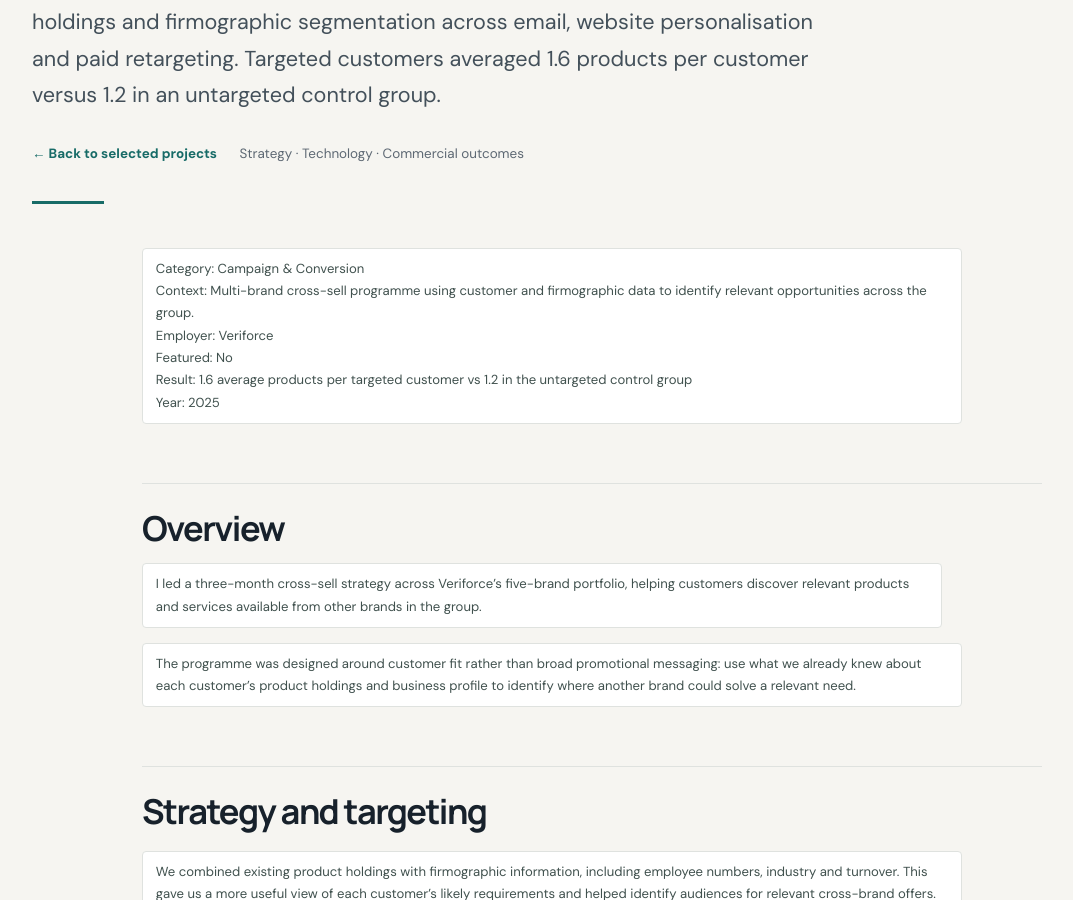
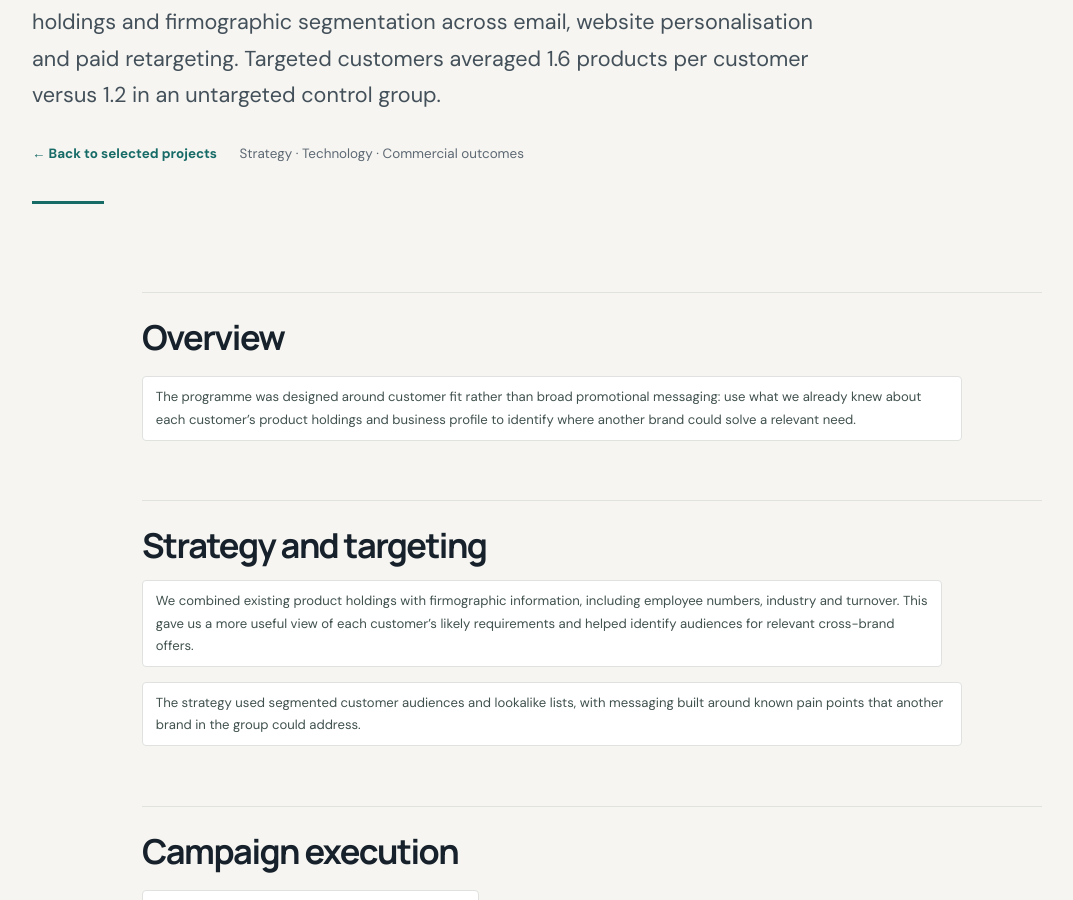
Before and after one commit to georgefwmurray/Marketing-Operations-Control-Centre, a Jekyll site: the page built from Campaign & Commercial Projects/Cross-Sell-Campaign.md, in a window 1280 px wide and 900 px high, scrolled down 343 px. Shown: the whole window, without its empty margins (48-1121 px from the left). Built offline with Jekyll 4.4.1, drawn with Linux system fonts in a browser that asks for light colours.

Commit message:
PR 1: clean project case-study pages

```diff
--- a/Campaign & Commercial Projects/Cross-Sell-Campaign.md
+++ b/Campaign & Commercial Projects/Cross-Sell-Campaign.md
@@ -2,19 +2,6 @@
 title: "Cross-Sell Campaign: 1.6 vs 1.2 Products per Customer"
 description: "Led a three-month, multi-brand cross-sell strategy using customer product holdings and firmographic segmentation across email, website personalisation and paid retargeting. Targeted customers averaged 1.6 products per customer versus 1.2 in an untargeted control group."
 ---
-
-# Cross-Sell Campaign
-
-[Home](../index.html) • [Agent Registry](../Agent-Registry.html) • [Results](../Results.html) • [Roadmap](../Roadmap.html) • [Campaign & Commercial Projects](../Campaign-Commercial-Projects.html) • [Leadership & Strategy](../Leadership-%26-Strategy.html) • [How to Build MOCC](../How-to-Build.html) • [HubSpot Expert in South Wales](../HubSpot-Expert-South-Wales.html)
-
----
-
-Category: Campaign & Conversion
-Context: Multi-brand cross-sell programme using customer and firmographic data to identify relevant opportunities across the group.
-Employer: Veriforce
-Featured: No
-Result: 1.6 average products per targeted customer vs 1.2 in the untargeted control group
-Year: 2025
 
 ## Overview
 
```
